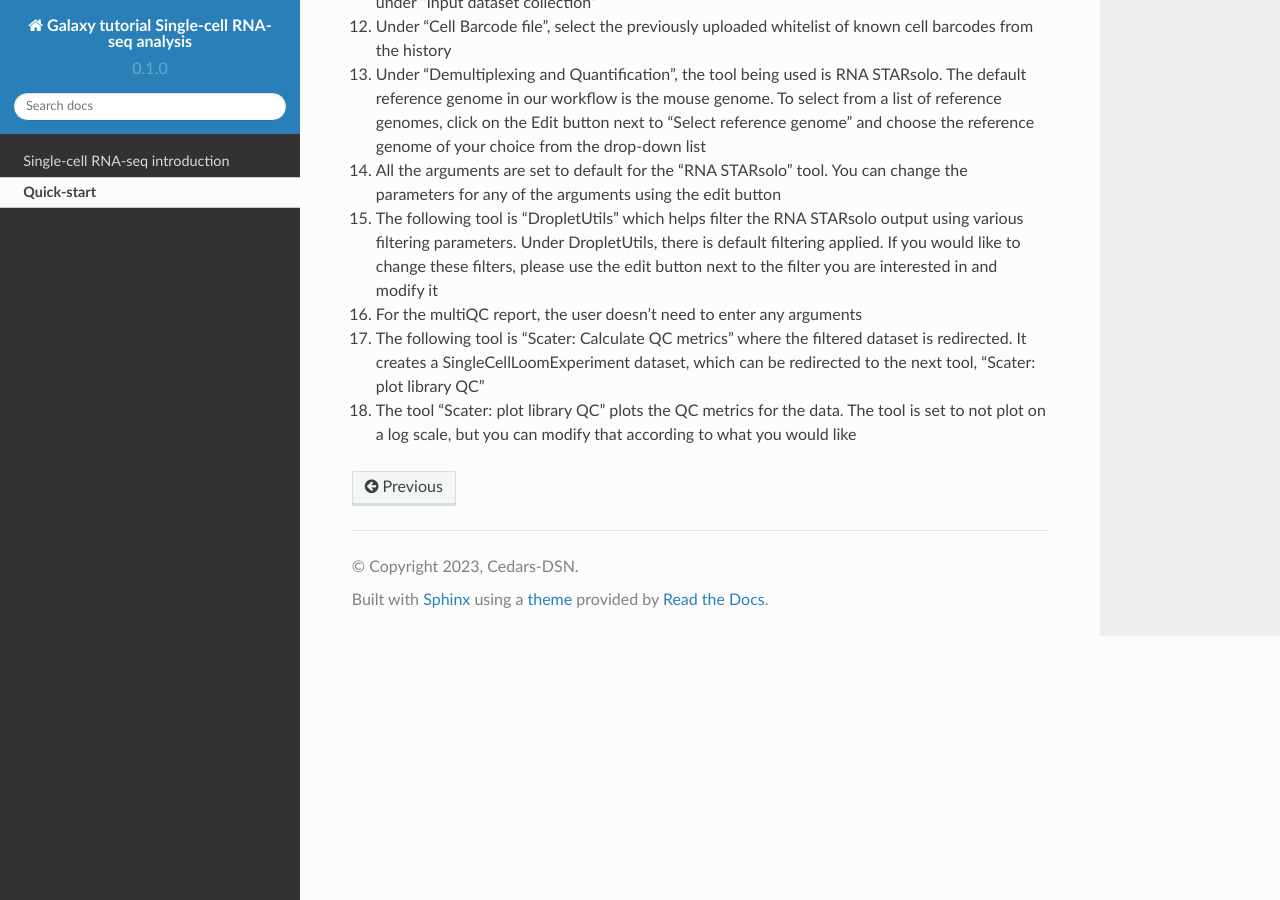
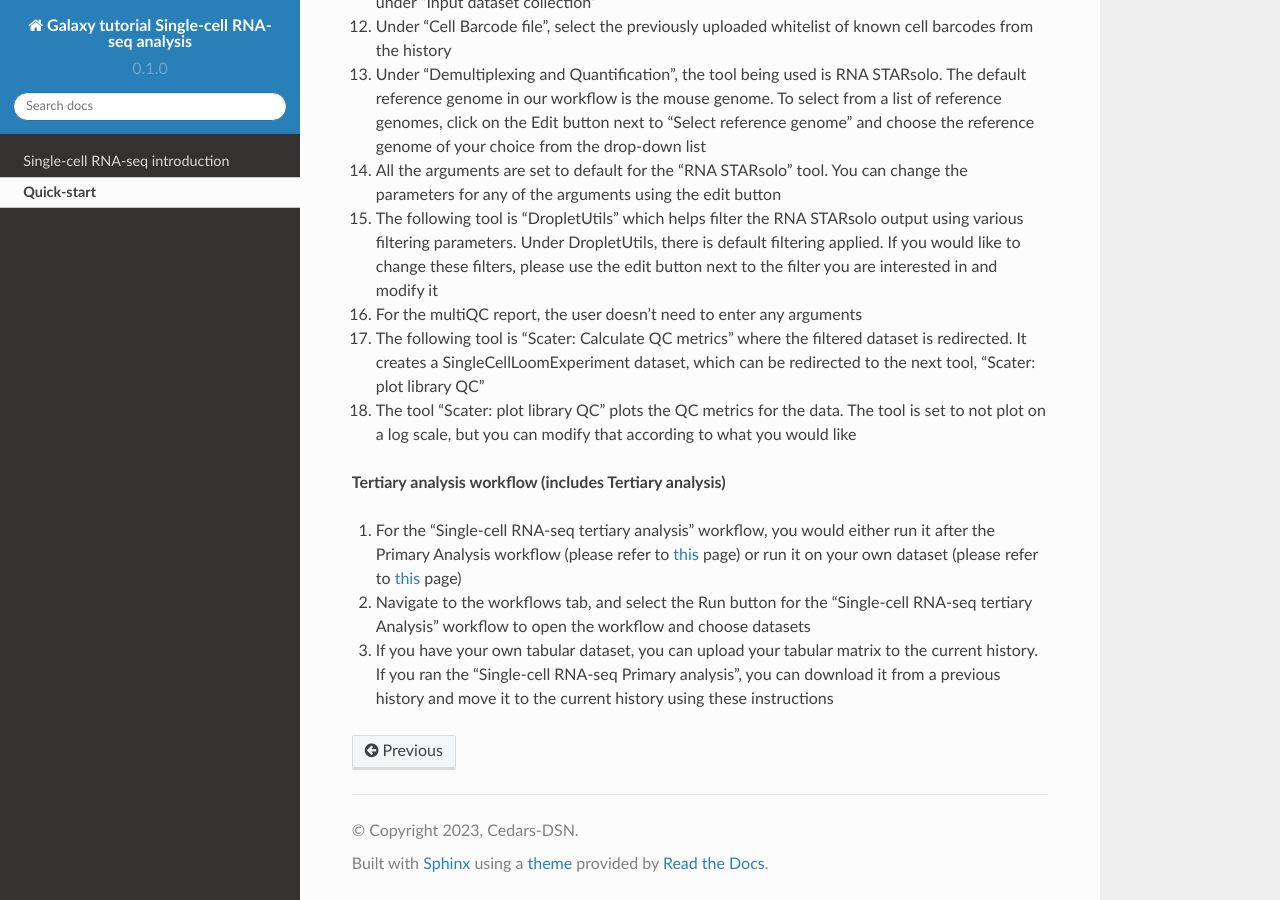
Before and after one commit to CedarsDSN/Galaxy_tutorial_scRNAseq_analysis, a Sphinx documentation site: the page built from docs/Quick-start.rst, in a window 1280 px wide and 900 px high, scrolled down 1009 px. Built offline with Sphinx 7.4.7 and the Read the Docs theme 2.0.0, drawn with Linux system fonts in a browser that asks for light colours; pages that are not in the unit, such as notebooks, are missing from menus.

Commit message:
Update Quick-start.rst

```diff
--- a/docs/Quick-start.rst
+++ b/docs/Quick-start.rst
@@ -1,7 +1,7 @@
 Quick-start
 ============
 
-Primary analysis workflow (includes Primary and Secondary analysis)
+**Primary analysis workflow (includes Primary and Secondary analysis)**
 
 This is the list of steps that one would require to run the “Single-cell RNA-seq Primary analysis” workflow without getting into too much detail about each step. To understand each step in-depth, please proceed to the next page.
 
@@ -27,3 +27,10 @@ This is the list of steps that one would require to run the “Single-cell RNA-s
 16. For the multiQC report, the user doesn't need to enter any arguments
 17. The following tool is "Scater: Calculate QC metrics" where the filtered dataset is redirected. It creates a SingleCellLoomExperiment dataset, which can be redirected to the next tool, "Scater: plot library QC"
 18. The tool "Scater: plot library QC" plots the QC metrics for the data. The tool is set to not plot on a log scale, but you can modify that according to what you would like
+
+
+**Tertiary analysis workflow (includes Tertiary analysis)**
+
+1. For the "Single-cell RNA-seq tertiary analysis" workflow, you would either run it after the Primary Analysis workflow (please refer to `this <https://galaxy-tutorial.readthedocs.io/en/latest/Tertiary%20analysis/Importing%20data/Importing%20count%20data%20from%20Primary%20Analysis.html>`_ page) or run it on your own dataset (please refer to `this <https://galaxy-tutorial.readthedocs.io/en/latest/Tertiary%20analysis/Importing%20data/Importing%20example%20data%20for%20running%20Tertiary%20Analysis.html>`_ page)
+2. Navigate to the workflows tab, and select the Run button for the “Single-cell RNA-seq tertiary Analysis” workflow to open the workflow and choose datasets
+3. If you have your own tabular dataset, you can upload your tabular matrix to the current history. If you ran the “Single-cell RNA-seq Primary analysis”, you can download it from a previous history and move it to the current history using these instructions
```
